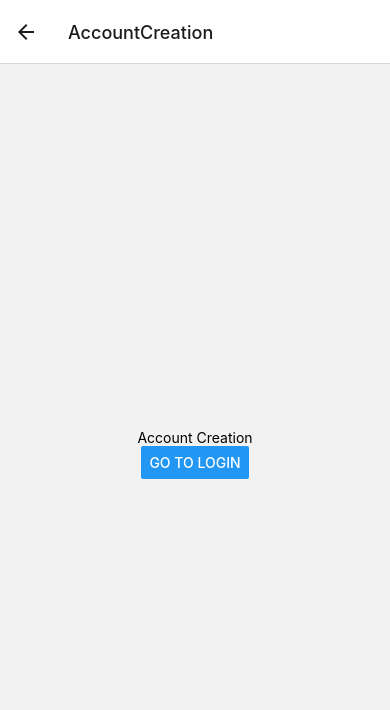
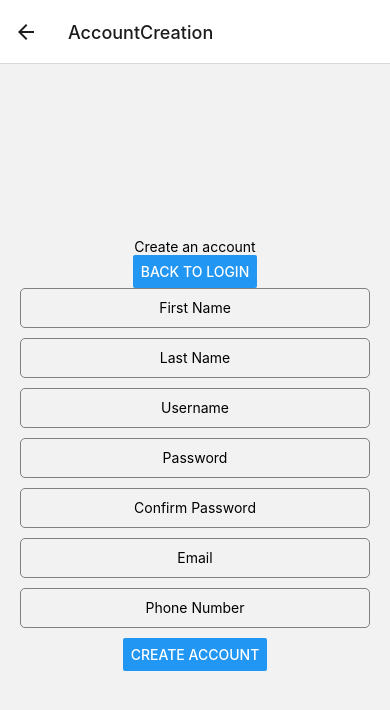
Before and after one commit to Adoyle210/Youth-For-Earthwin, a React Native app in the folder Youth-For-Earthwin/: screen /AccountCreation in a window 390 px wide. Shown: the top 710 px of the page. Built offline with nearby package versions, Linux system fonts and the light colour scheme.

Commit message:
Add text input boxes for AccountCreation

```diff
--- a/Youth-For-Earthwin/accountCreation.js
+++ b/Youth-For-Earthwin/accountCreation.js
@@ -1,5 +1,5 @@
 import React from "react";
-import { View, Text, Button } from 'react-native';
+import { View, Text, Button, TextInput } from 'react-native';
 import { useNavigation } from '@react-navigation/native';
 
 function AccountCreation() {
@@ -7,9 +7,20 @@ function AccountCreation() {
 
   return (
     <View style={{ flex: 1, alignItems: 'center', justifyContent: 'center' }}>
-      <Text>Account Creation</Text>
+      <Text>Create an account</Text>
       <Button
-        title="Go to Login"
+        title="Back to Login"
+        onPress={() => navigation.navigate('Login')}
+      />
+      <TextInput style={{height: 40, textAlign: 'center', width: 350, borderColor: 'gray', borderWidth: 1, marginBottom: 10, borderRadius: 5}} placeholder="First Name" />
+      <TextInput style={{height: 40, textAlign: 'center', width: 350, borderColor: 'gray', borderWidth: 1, marginBottom:10, borderRadius: 5}} placeholder="Last Name" />
+      <TextInput style={{height: 40, textAlign: 'center', width: 350, borderColor: 'gray', borderWidth: 1, marginBottom:10, borderRadius: 5}} placeholder="Username" />
+      <TextInput style={{height: 40, textAlign: 'center', width: 350, borderColor: 'gray', borderWidth: 1, marginBottom: 10, borderRadius: 5}} placeholder="Password" secureTextEntry={true}/>
+      <TextInput style={{height: 40, textAlign: 'center', width: 350, borderColor: 'gray', borderWidth: 1, marginBottom: 10, borderRadius: 5}} placeholder="Confirm Password" secureTextEntry={true}/>
+      <TextInput style={{height: 40, textAlign: 'center', width: 350, borderColor: 'gray', borderWidth: 1, marginBottom: 10, borderRadius: 5}} placeholder="Email" />
+      <TextInput style={{height: 40, textAlign: 'center', width: 350, borderColor: 'gray', borderWidth: 1, marginBottom: 10, borderRadius: 5}} placeholder="Phone Number" />
+      <Button
+        title="Create Account"
         onPress={() => navigation.navigate('Login')}
       />
     </View>
```
